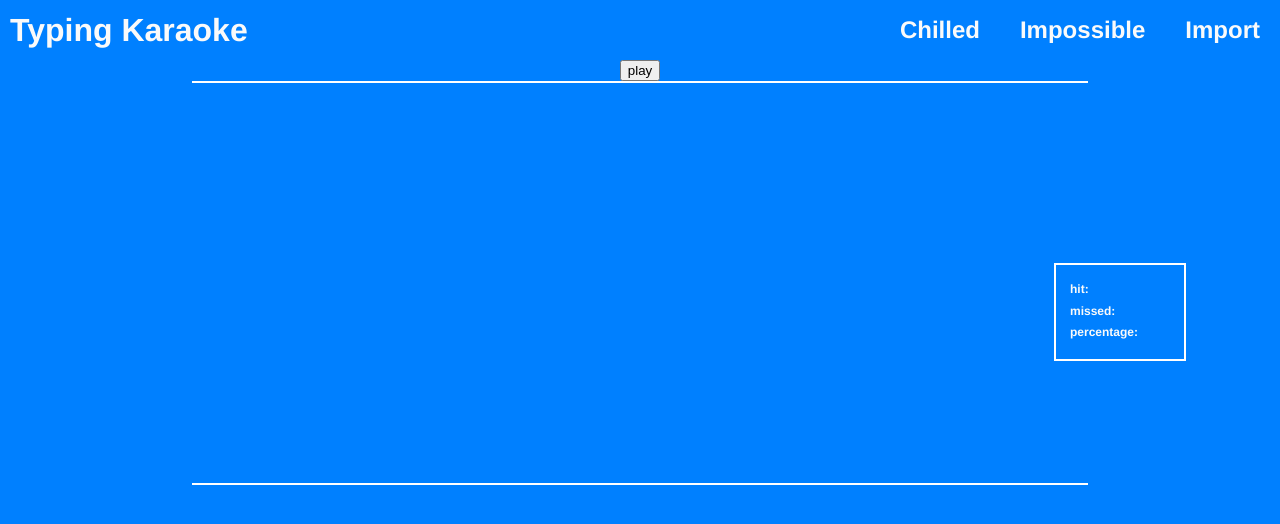
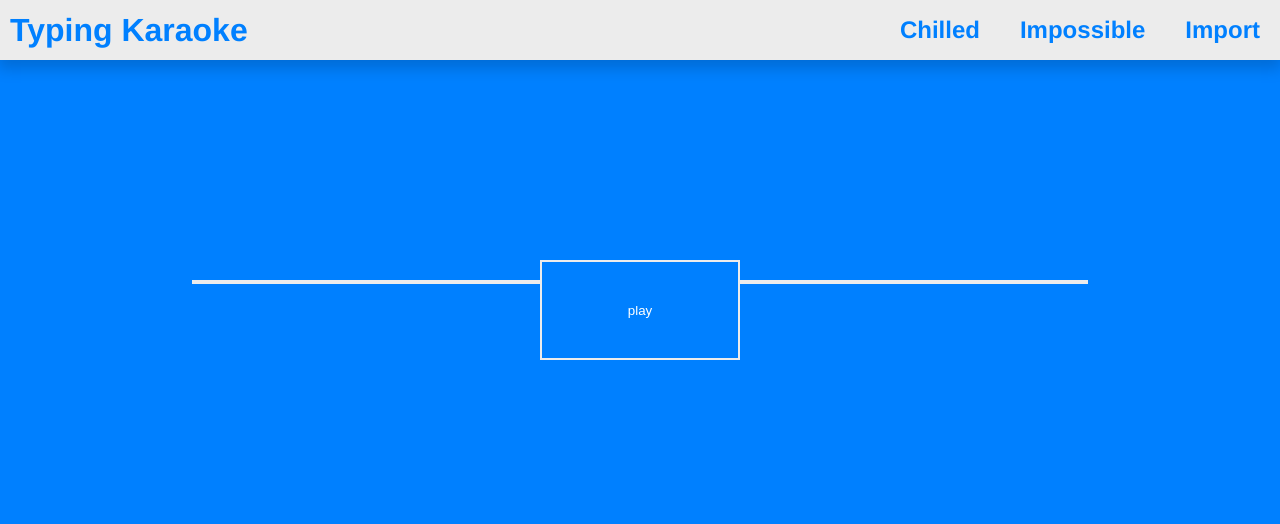
Before and after one commit to jackhkmatthews/WDI-PROJECT-1, a PHP site: page / in a window 1280 px wide. Shown: the top 524 px of the page. Run offline with PHP 8.4, Linux system fonts and the light colour scheme; some libraries are stand-ins or nearby versions.

Commit message:
CSS getting there

```diff
--- a/css/master.css
+++ b/css/master.css
@@ -10,6 +10,13 @@ body {
   font-family: helvetica,arial,sans-serif;
   color: #FAFAFA;
   text-align: center;
+}
+
+header {
+  background-color: #ececec;
+  color: #0080ff;
+  margin-bottom: 40px;
+  box-shadow: 0px 7px 14px 2px rgba(0, 0, 0, 0.16);
 }
 
 nav {
@@ -33,15 +40,25 @@ nav ul li {
   line-height: 60px;
 }
 
+nav li:hover {
+    text-shadow: 0px 2px 2px rgba(0, 0, 0, 0.15);
+}
+
 .lyrics-container {
-  height: 400px;
+  /* height: 407px; */
   border top: 2px black solid;
-  position: relative;
+  position: absolute;
+  margin-left: auto;
+  margin-right: auto;
+  left: 0;
+  right: 0;
   overflow: hidden;
   width: 70%;
-  margin: 0 auto;
-  border-top: 2px solid white;
-  border-bottom: 2px solid white;
+  /*margin: 0 auto;*/
+  border-top: 2px solid #ececec;
+  border-bottom: 2px solid #ececec;
+  /* background: radial-gradient(rgba(0, 0, 0, -0.15), rgba(0, 0, 0, 0)); */ /* Standard syntax */
+  top: 280px;
 }
 
 .lyric-container div {
@@ -59,16 +76,18 @@ h1 {
 
 div.score {
     font-size: 0.5em;
-    border: 2px solid white;
+    border: 2px solid #ececec;
     padding: 14px;
     position: absolute;
     margin: auto;
     left: 75%;
     right: 0;
-    top: -22%;
+    top: -13%;
     bottom: 0;
     width: 100px;
     height: 66px;
+    color: #ececec;
+    display: none;
 }
 
 video {
@@ -81,9 +100,9 @@ video {
     margin-right: auto;
     left: 0;
     right: 0;
-    border: 1px solid white;
+    border: 2px solid #ececec;
     color: rgba(255, 255, 255, 0.5);
-    box-shadow: 0px 5px 40px 1px rgba(0, 0, 0, 0.7);
+    /* box-shadow: 0px 5px 40px 1px rgba(0, 0, 0, 0.7); */
     width: 70%;
     display: inline-block;
 }
@@ -101,3 +120,30 @@ video {
     line-height: 1.8em;
     text-align: left;
 }
+
+nav li:hover {
+    text-shadow: 0px 2px 2px rgba(0, 0, 0, 0.15);
+}
+
+li {}
+
+button#play {
+    height: 100px;
+    width: 200px;
+    background: rgb(0, 128, 255);
+    border: 2px solid #ececec;
+    color: white;
+    margin: 20px 0 58px;
+    position: absolute;
+    margin-left: auto;
+    margin-right: auto;
+    left: 0;
+    right: 0;
+    top: 30%;
+    bottom: 0;
+    z-index: 20;
+}
+
+button#play:focus {
+    outline: none;
+}
--- a/index.html
+++ b/index.html
@@ -9,8 +9,10 @@
     <script src="js/app.js" charset="utf-8"></script>
   </head>
   <body>
-    <h1>Typing Karaoke</h1>
-    <nav><ul id="nav"></ul></nav>
+    <header>
+      <h1>Typing Karaoke</h1>
+      <nav><ul id="nav"></ul></nav>
+    </header>
     <main id="game"></main>
   </body>
 </html>
--- a/js/app.js
+++ b/js/app.js
@@ -171,6 +171,15 @@ function Game(id, title, userInputs, youtubeUrl, linesArray, mins, secs) {
 
   this.playButtonCallback = function playButtonCallback(){
     $('#play').off();
+    $('#play').fadeOut('slow');
+    $('.lyrics-container').animate({
+      height: this.height,
+      top: 140
+    }, this.time*1000, 'swing' );
+    $('.score').animate({
+      display: 'none'
+    }, this.time*1000, 'swing');
+    console.log($('.lyrics-container')[0]);
     this.startCountDown();
     this.currentCharacterIndex = 0;
     this.interval2 = setInterval(this.checkLinePosition.bind(this), 500);
@@ -180,6 +189,7 @@ function Game(id, title, userInputs, youtubeUrl, linesArray, mins, secs) {
     var h2 = document.createElement('h2');
     $(h2).html(this.time);
     $(h2).attr('class', 'count-down');
+    $(h2).css('display', 'none');
     $('main').prepend(h2);
     this.countDown();
   },
@@ -375,8 +385,10 @@ function Game(id, title, userInputs, youtubeUrl, linesArray, mins, secs) {
 
       //should old line be removed
       pix = parseInt($(currentLine).attr('style').split(' ')[1].split('p')[0]);
-      if (pix > this.height*1.2){
+      console.log(pix);
+      if (pix > this.height*1.1){
         this.updatePercentage();
+        console.log('should update percentage');
         $(this.lineDivs[this.currentLineIndex]).remove();
         this.linesOnScreen.pop();
         this.currentCharacterIndexes.pop();
@@ -463,14 +475,12 @@ var Redbone = new Game('redbone', 'Chilled', false, 'https://www.youtube.com/wat
   'You made a nigga wait for some, so long',
   'You make it hard for a boy like that to know wrong',
   'I\'m wishing I could make this mine, oh',
-  '[Pre-Chorus]',
   'If you want it, yeah',
   'You can have it, oh, oh, oh',
   'If you need it, oooh',
   'We can make it, oh',
   'If you want it',
   'You can have it',
-  '[Chorus]',
   'But stay woke',
   'Niggas creepin',
   'They gon\' find you',
@@ -482,7 +492,6 @@ var Redbone = new Game('redbone', 'Chilled', false, 'https://www.youtube.com/wat
   'You wanna make it right, but now it\'s too late',
   'My peanut butter chocolate cake with Kool-Aid',
   'I\'m trying not to waste my time',
-  '[Pre-Chorus]',
   'If you want it, oh',
   'You can have it, you can have it',
   'If you need it',
@@ -490,7 +499,6 @@ var Redbone = new Game('redbone', 'Chilled', false, 'https://www.youtube.com/wat
   'We can make it',
   'If you want it',
   'You can have it, aaaaah',
-  '[Chorus]',
   'But stay woke',
   'Niggas creepin\'',
   'They gon\' find you',
@@ -516,13 +524,11 @@ var Redbone = new Game('redbone', 'Chilled', false, 'https://www.youtube.com/wat
   'But stay woke'], 5, 27);
 
 var Lyrics = new Game('lyrics', 'Impossible', false, 'https://www.youtube.com/watch?v=q5jGFujaJ40', [
-  '[Intro: Wiley & Bushkin]',
   'Come off the stage! Move!',
   'They don\'t want to hear you! They don\'t want to hear you!',
   'What, is that what you think? Is that what you think?',
   'Oi blud, calm, calm, calm',
   'Lyrics for lyrics, calm',
-  '[, Skepta]',
   'Yeah, hear me on the radio, wah gwan?',
   'See me on the TV, hi mum',
   'Murk MCs when the mic\'s in my palm',
@@ -531,7 +537,6 @@ var Lyrics = new Game('lyrics', 'Impossible', false, 'https://www.youtube.com/wa
   'See me on the TV, hi mum',
   'Murk MCs when the mic\'s in my palm',
   'Lyrics for lyrics, calm',
-  '[Ver, Skepta]',
   'Yeah, you got murked last week',
   'Couldn\'t even get a rewind, that\'s peak',
   'Couldn\'t get out your punchlines on time',
@@ -548,7 +553,6 @@ var Lyrics = new Game('lyrics', 'Impossible', false, 'https://www.youtube.com/wa
   'And your girl looks like she don\'t work',
   'Mental',
   'Man wouldn\'t beat that even if I was burse',
-  '[, Skepta]',
   'Yeah, hear me on the radio, wah gwan?',
   'See me on the TV, hi mum',
   'Murk MCs when the mic\'s in my palm',
@@ -557,7 +561,6 @@ var Lyrics = new Game('lyrics', 'Impossible', false, 'https://www.youtube.com/wa
   'See me on the TV, hi mum',
   'Murk MCs when the mic\'s in my palm',
   'Lyrics for lyrics, calm',
-  '[Ver, Skepta]',
   'Them man are fake, them man are sus',
   'I\'m the boss these pagans wanna touch',
   'I\'m the kind of boss that the opps gotta rush',
@@ -574,7 +577,6 @@ var Lyrics = new Game('lyrics', 'Impossible', false, 'https://www.youtube.com/wa
   'You don\'t wanna diss me, that\'s long',
   'Cause I\'m a don, lyrically gone',
   'You want to clash but you\'re gonna get banged on',
-  '[, Skepta]',
   'Yeah, hear me on the radio, wah gwan?',
   'See me on the TV, hi mum',
   'Murk MCs when the mic\'s in my palm',
@@ -583,7 +585,6 @@ var Lyrics = new Game('lyrics', 'Impossible', false, 'https://www.youtube.com/wa
   'See me on the TV, hi mum',
   'Murk MCs when the mic\'s in my palm',
   'Lyrics for lyrics, calm',
-  '[Ver, Novelist]',
   'Yo, I\'m a king, lyrically ming',
   'You want to clash but you\'re gonna get tucked in',
   'Drew for the buck ting when I bucked him',
@@ -600,7 +601,6 @@ var Lyrics = new Game('lyrics', 'Impossible', false, 'https://www.youtube.com/wa
   'It\'s not a ting to draw the ting if you wanna swing',
   'But if you get jooked, don\'t sing',
   'Not a long ting to do the hype ting',
-  '[, Skepta]',
   'Yeah, hear me on the radio, wah gwan?',
   'See me on the TV, hi mum',
   'Murk MCs when the mic\'s in my palm',
```
